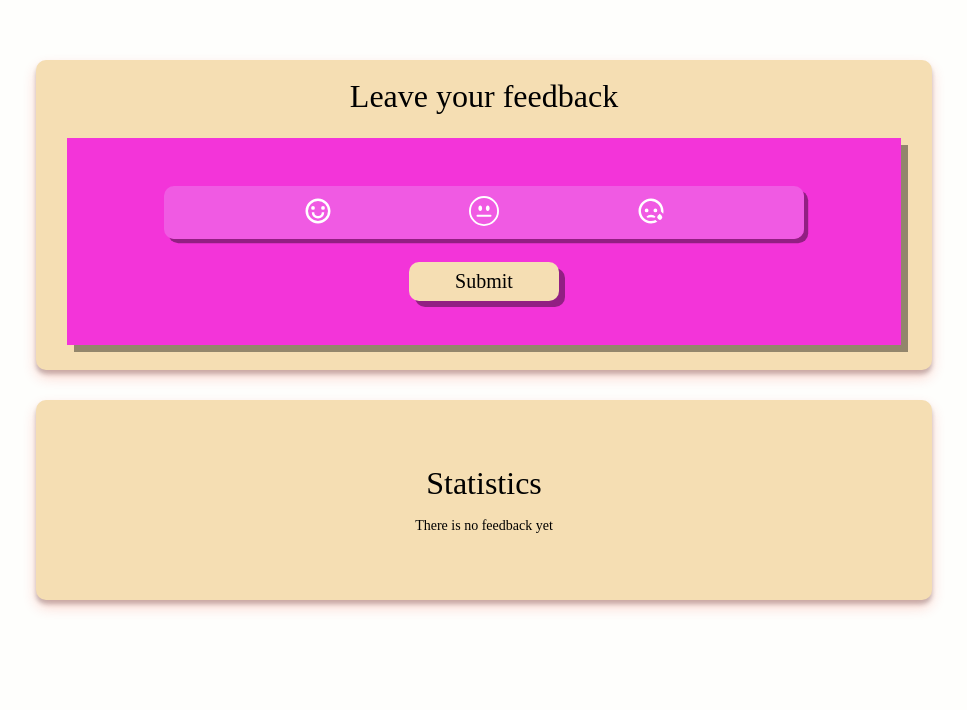
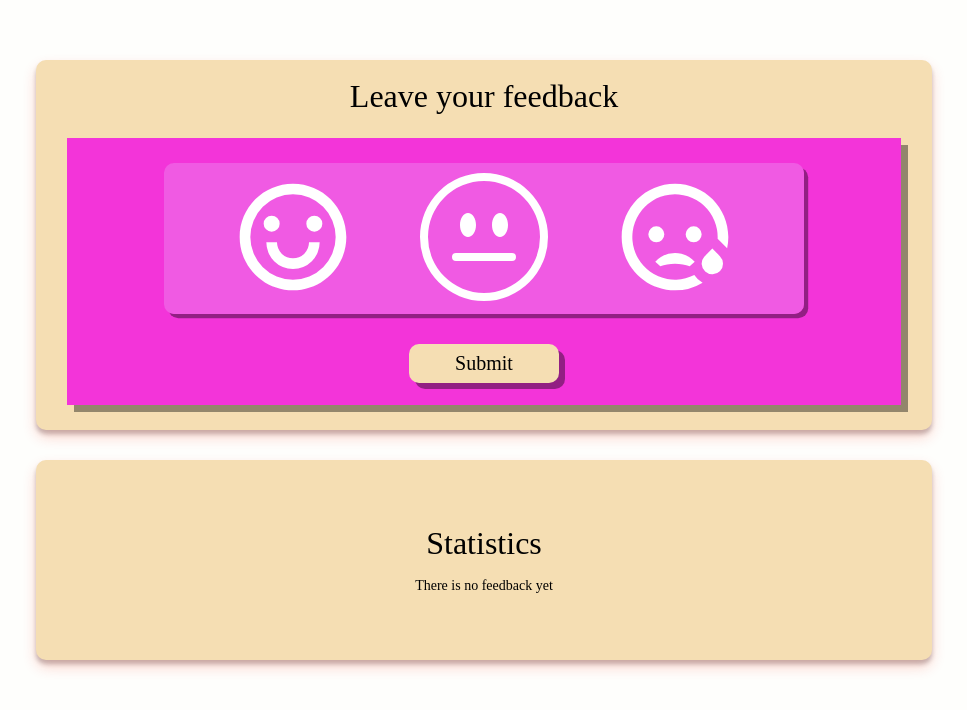
Before and after one commit to Iryna-Artymuk/goit-react-hw-02-feedback, a React (Create React App) app: page / in a window 1280 px wide. Shown: the top 710 px of the page, without its empty margins (156-1123 px from the left). Built offline with nearby package versions, Linux system fonts and the light colour scheme.

Commit message:
Update Rating.module.css

```diff
--- a/src/components/Feedback/Rating.module.css
+++ b/src/components/Feedback/Rating.module.css
@@ -24,14 +24,14 @@
 
 .ratingFormSvg {
   fill: rgb(255, 255, 255);
-  height: 30px;
-  width: 30px;
+  height: 10vw;
+  width: 10vw;
 }
 
 .ratingForm {
-  height: 200px;
   padding: 20px;
   display: flex;
+  gap: 30px;
   flex-direction: column;
 
   justify-content: space-evenly;
```
